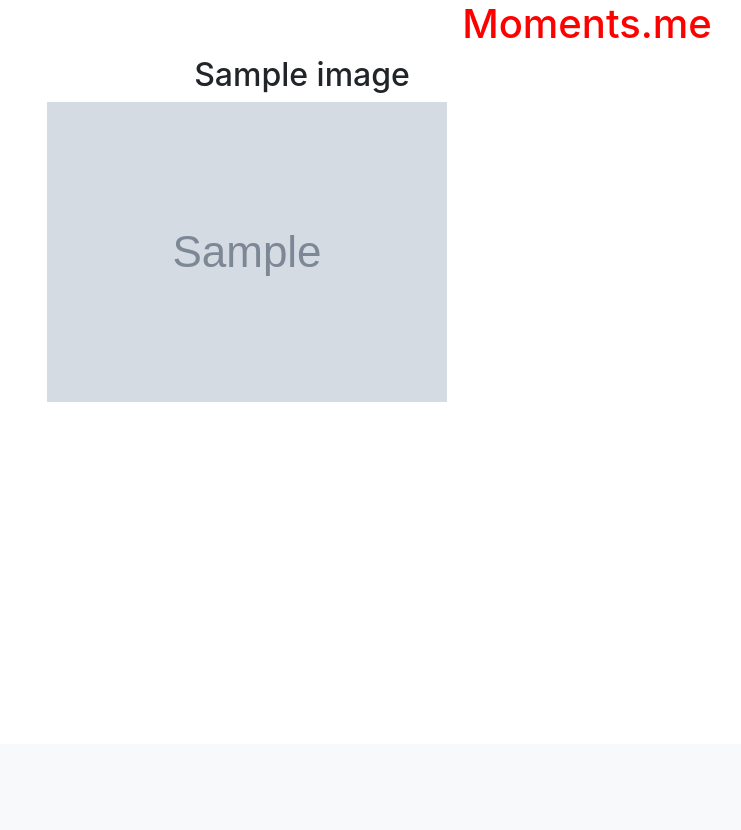
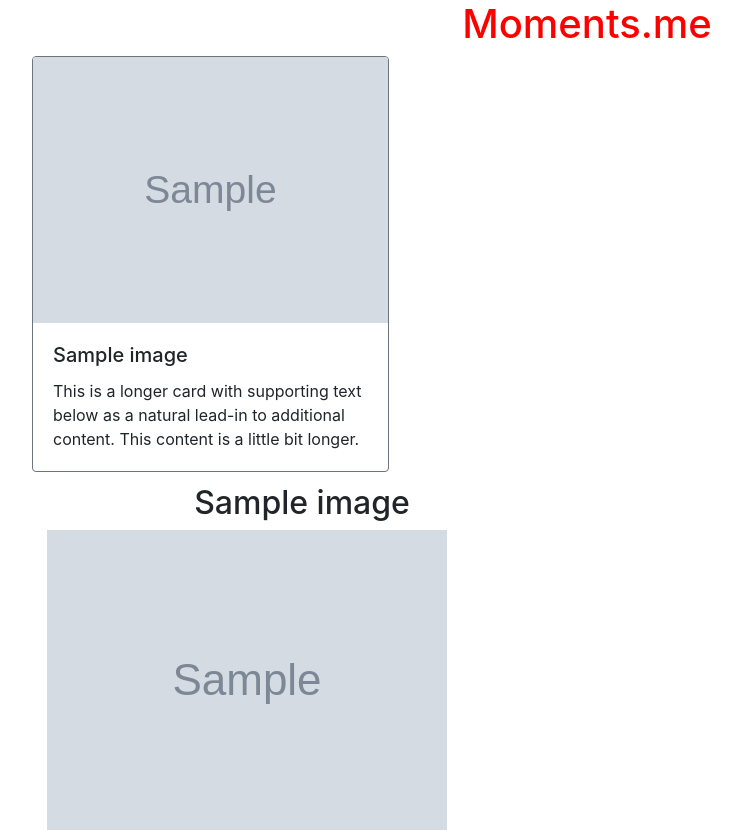
Before and after one commit to HassibIbrahim/meinefotos, a Django app: page / in a window 1280 px wide. Shown: the part 56-886 px from the top of the page, without its empty margins (53-794 px from the left). Before the commit the page ends 458 px from the top, so only its background shows below. Run offline with Django 3.2, Linux system fonts and the light colour scheme; tables that the repository leaves empty hold one stand-in row (values such as "Sample post"); grey boxes marked "Sample" are stand-in pictures; some libraries are stand-ins or nearby versions.

Commit message:
added card column

```diff
--- a/photoapp/templates/images/homepage.html
+++ b/photoapp/templates/images/homepage.html
@@ -5,6 +5,20 @@
 {{ block.super}}
 
 <div class="container">
+
+ <div class="card-columns">
+      {% for image in images %}
+   <div class="card border-secondary">
+    <img class="card-img-top" src="{{image.image.url}}" class="img-responsive" alt="Image" size="100px200">
+    <div class="card-body">
+      <h5 class="card-title">{{image.name}}</h5>
+      <p class="card-text">This is a longer card with supporting text below as a natural lead-in to additional content. This content is a little bit longer.</p>
+    </div>
+  </div>
+      {% endfor %}
+   </div>
+
+
    <!-- Looping through news   -->
   {% for image in images %}
 
```
